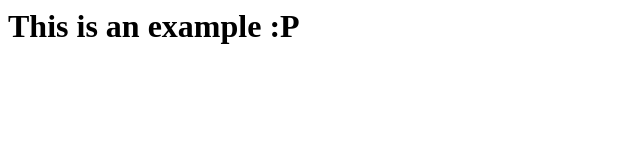
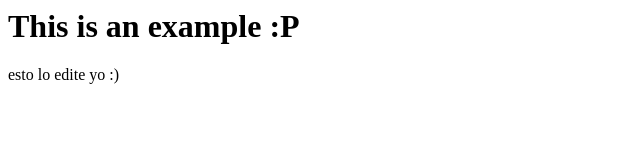
Before and after one commit to LulaV14/Example-Repo, a plain HTML site: page index.html in a window 1280 px wide. Shown: the whole page, without its empty margins (0-640 px from the left). Drawn offline with Linux system fonts and the light colour scheme.

Commit message:
edit index :)

```diff
--- a/index.html
+++ b/index.html
@@ -4,5 +4,6 @@
   </head>
   <body>
     <h1>This is an example :P</h1>
+    <p>esto lo edite yo :)</p>
   </body>
 </html>
```
